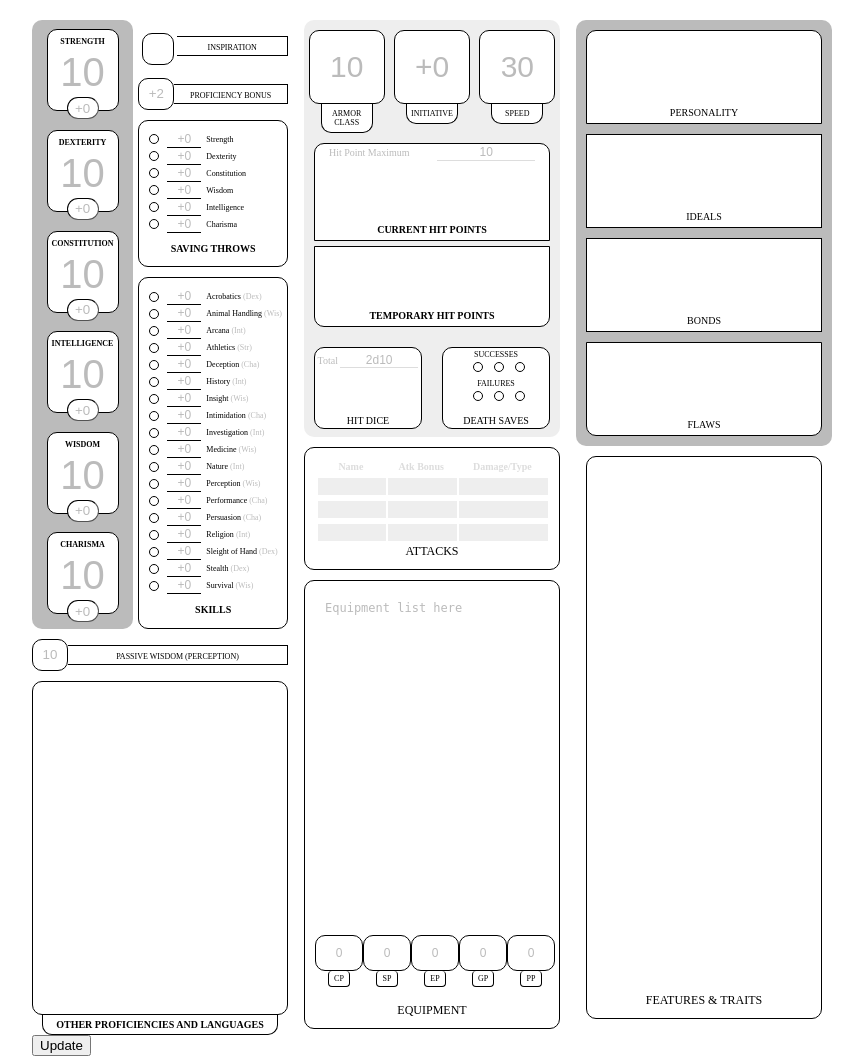
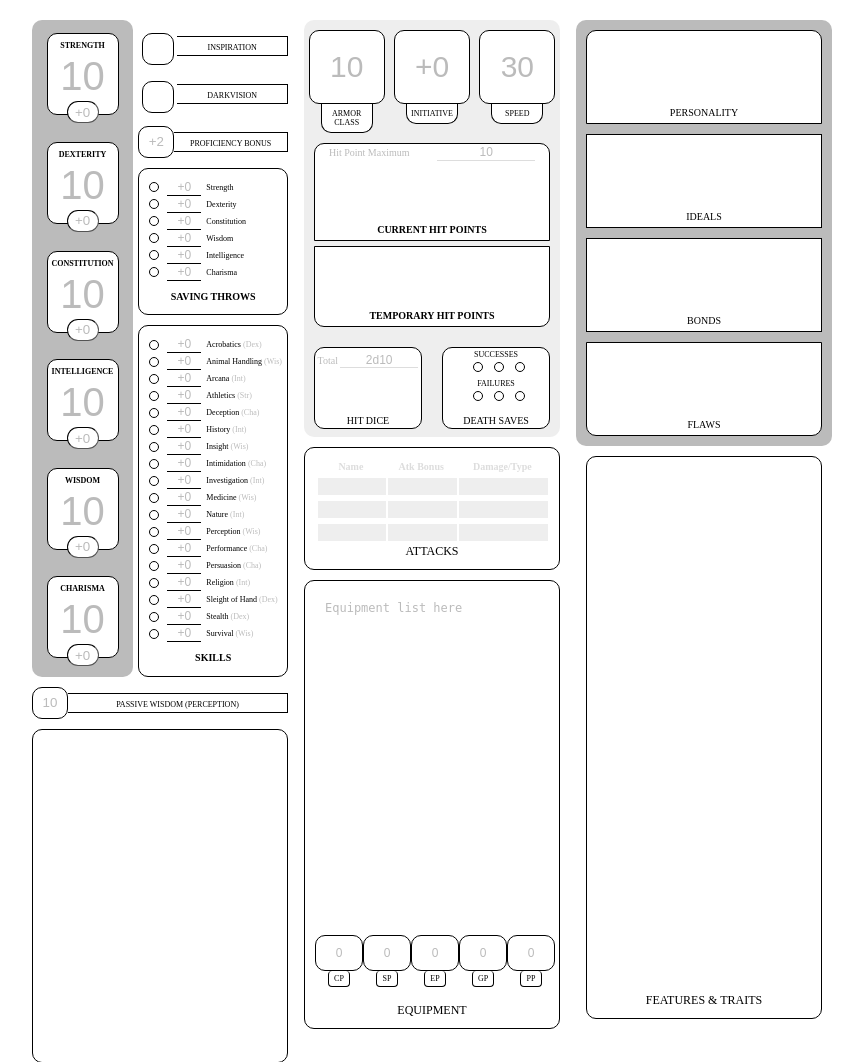
Before and after one commit to brouberol/5esheets, a Flask app: template 5esheets/templates/sheet.html in a window 1280 px wide. Shown: the part 173-1235 px from the top of the page, without its empty margins (208-1071 px from the left). Run offline with Flask 3, Linux system fonts and the light colour scheme; the template is opened without the code that fills it, so the values that code supplies are empty.

Commit message:
Track darkvision

```diff
--- a/5esheets/app.py
+++ b/5esheets/app.py
@@ -35,7 +35,7 @@ def create_table():
 def is_field_from_checkbox(field_name):
     return (
         field_name.endswith("-prof")
-        or field_name == "inspiration"
+        or field_name in ("inspiration", "darkvision")
         or field_name.startswith(("deathfail", "deathsuccess"))
     )
 
--- a/5esheets/static/css/style.css
+++ b/5esheets/static/css/style.css
@@ -210,12 +210,12 @@ form.charsheet main > section section.attributes div.scores ul li div.modifier i
   margin: -1px;
   text-align: center;
 }
-form.charsheet main > section section.attributes div.attr-applications div.inspiration {
+.large-checkbox {
   display: flex;
   flex-direction: row-reverse;
   justify-content: flex-end;
 }
-form.charsheet main > section section.attributes div.attr-applications div.inspiration input {
+.large-checkbox input {
   -webkit-appearance: none;
       -moz-appearance: none;
           appearance: none;
--- a/5esheets/templates/sheet.html
+++ b/5esheets/templates/sheet.html
@@ -106,11 +106,18 @@
                     </ul>
                 </div>
                 <div class="attr-applications">
-                    <div class="inspiration box">
+                    <div class="inspiration box large-checkbox">
                         <div class="label-container">
                             <label for="inspiration">Inspiration</label>
                         </div>
                         <input name="inspiration" type="checkbox" {% if character.data['inspiration'] %}checked{% endif
+                            %} />
+                    </div>
+                    <div class="darkvision box large-checkbox">
+                        <div class="label-container">
+                            <label for="darkvision">Darkvision</label>
+                        </div>
+                        <input name="darkvision" type="checkbox" {% if character.data['darkvision'] %}checked{% endif
                             %} />
                     </div>
                     <div class="proficiencybonus box">
```
